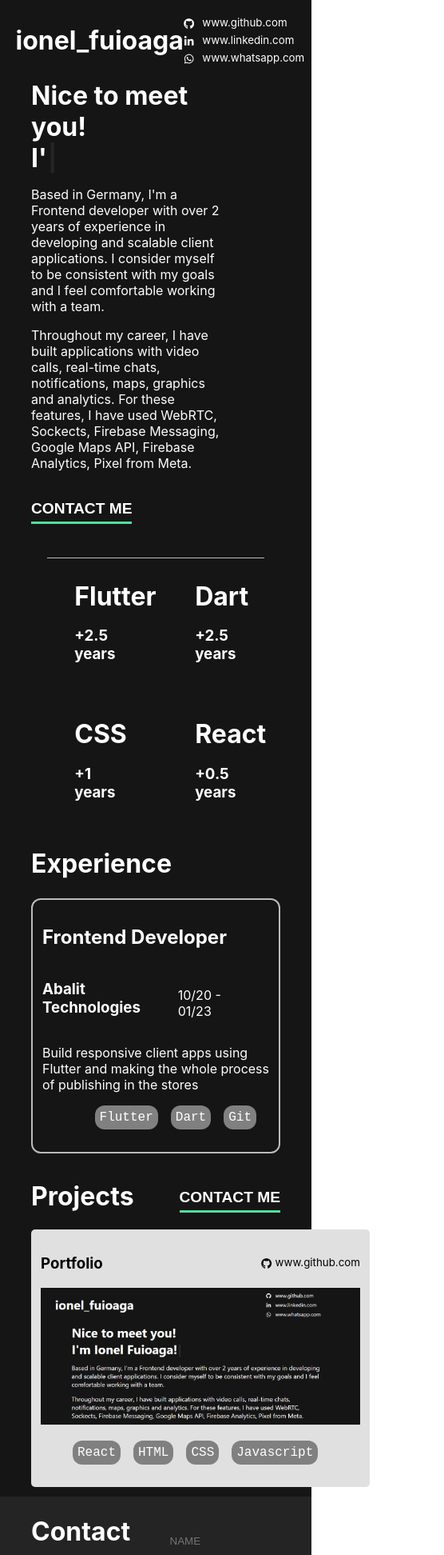
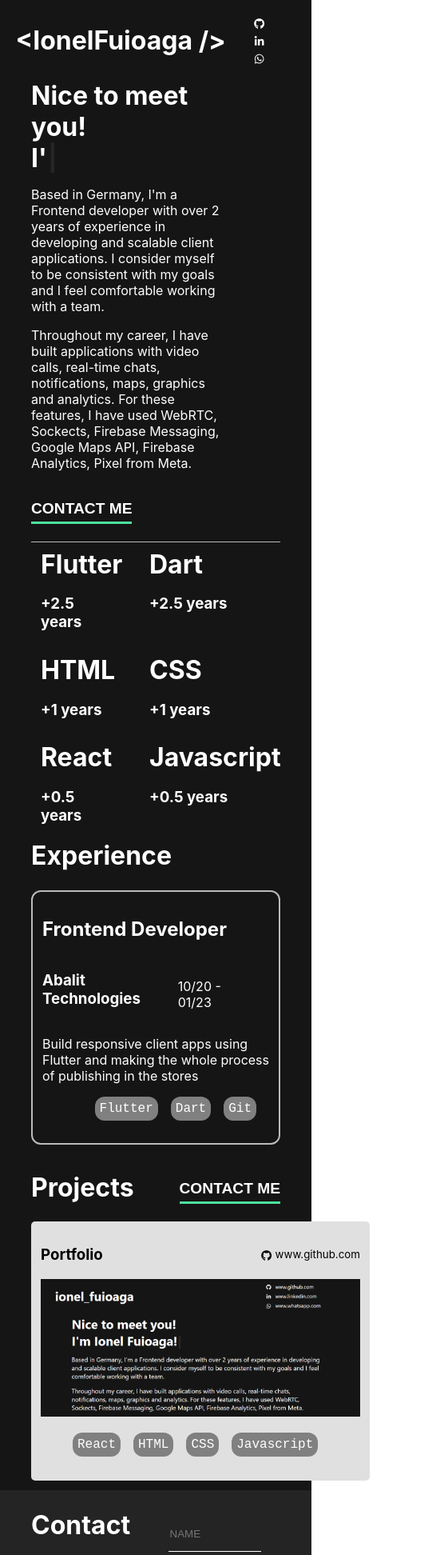
Before and after one commit to IonelRST/portfolio, a React (Create React App) app: page / in a window 390 px wide. Shown: the top 1944 px of the page at 80% size, 556 px wide, since content can reach past the window. Built offline with nearby package versions, Linux system fonts and the light colour scheme.

Commit message:
responsive changes

```diff
--- a/src/App.css
+++ b/src/App.css
@@ -1,23 +1,6 @@
 main {
   background-color: #151515;
   position: relative;
-  background-image: url('./images/profile.png');
-  background-position: 85% 0%;
-  background-size: 350px 400px;
-  background-repeat: no-repeat;
-}
-
-@media (max-width: 1000px) {
-  main {
-    background-position: 90% 0%;
-    background-size: 300px 350px;
-  }
-}
-
-@media (max-width: 800px) {
-  main {
-    background-image: none;
-  }
 }
 
 .content-container {
--- a/src/components/experience/experience.css
+++ b/src/components/experience/experience.css
@@ -11,7 +11,6 @@ hr.solid-div{
 
 .experience-container {
     border-radius: 5px;
-    padding: 20px;
 }
 
 .technology-grid {
@@ -20,7 +19,10 @@ hr.solid-div{
     grid-gap: 10px;
 }
 
-img {
-    max-width: 400px;
-    max-height: 600px;
-  }
+@media (max-width: 1024px) {
+    .technology-grid {
+        display: grid;
+        grid-template-columns: auto auto;
+        grid-gap: 10px;
+    }
+}
--- a/src/components/header/header.css
+++ b/src/components/header/header.css
@@ -30,6 +30,13 @@ h1 {
   margin-bottom: auto;
 }
 
+@media (max-width: 1024px) {
+  .socialLabel {
+    content: none;
+    width: 0;
+  }
+}
+
 a {
   color: white;
   text-decoration: none;
--- a/src/components/header/header.js
+++ b/src/components/header/header.js
@@ -1,6 +1,7 @@
 import React from 'react'
 import { FaGithub, FaLinkedinIn, FaWhatsapp } from 'react-icons/fa'
 import './header.css'
+import useWindowsSize from '../../utils/utils'
 
 const socials = [
   {
@@ -25,7 +26,7 @@ const socials = [
 
 const Header = () => (
   <div className='header'>
-    <h1>ionel_fuioaga</h1>
+    <h1>&lt;IonelFuioaga /&gt;</h1>
     <div className='socialIconLabel'>
       {socials.map((social, id) => (
         <SocialIcon social={social} key={id} />
@@ -41,12 +42,15 @@ Header.defaultProps = {}
 export default Header
 
 const SocialIcon = props => {
+
+  const size = useWindowsSize();
+
   const { icon, link, ref } = props.social
   return (
     <li>
       <a href={link}>
         <div className='socialIcon'>{icon}</div>
-        <div className='socialLabel'>{ref}</div>
+        {size.width > 1024 && <div className='socialLabel'>{ref}</div>}
       </a>
     </li>
   )
--- a/src/components/projects/projects.css
+++ b/src/components/projects/projects.css
@@ -21,9 +21,15 @@
 .project-container {
     background-color: #e0e0e0;
     border-radius: 5px;
-    width: fit-content;
+    width: 400px;
+    height: 300px;
     padding: 12px;
     margin: 12px auto;
+}
+
+img.project-image {
+    max-width: 400px;
+    object-fit: fill;
 }
 
 @media (min-width: 800px) {
@@ -32,6 +38,7 @@
         grid-template-columns: auto;
         grid-gap: 10px;
     }
+
 }
 
 @media (min-width: 1000px) {
--- /dev/null
+++ b/src/utils/utils.js
@@ -0,0 +1,37 @@
+import { useState, useEffect } from "react";
+
+// Hook
+const useWindowSize = () => {
+    // Initialize state with undefined width/height so server and client renders match
+    // Learn more here: https://joshwcomeau.com/react/the-perils-of-rehydration/
+    const [windowSize, setWindowSize] = useState({
+        width: undefined,
+        height: undefined
+    });
+
+    useEffect(() => {
+        // only execute all the code below in client side
+        if (typeof window !== "undefined") {
+            // Handler to call on window resize
+            function handleResize() {
+                // Set window width/height to state
+                setWindowSize({
+                    width: window.innerWidth,
+                    height: window.innerHeight
+                });
+            }
+
+            // Add event listener
+            window.addEventListener("resize", handleResize);
+
+            // Call handler right away so state gets updated with initial window size
+            handleResize();
+
+            // Remove event listener on cleanup
+            return () => window.removeEventListener("resize", handleResize);
+        }
+    }, []); // Empty array ensures that effect is only run on mount
+    return windowSize;
+};
+
+export default useWindowSize;
```
